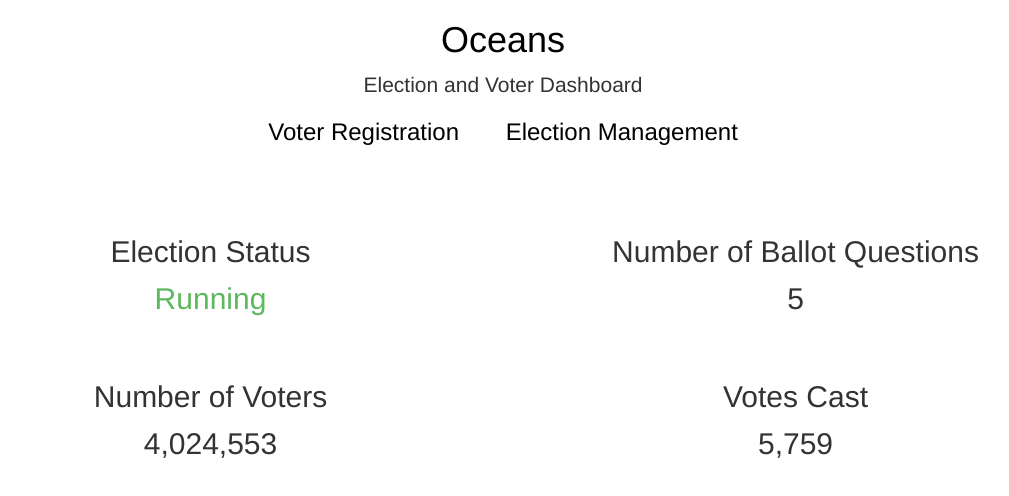
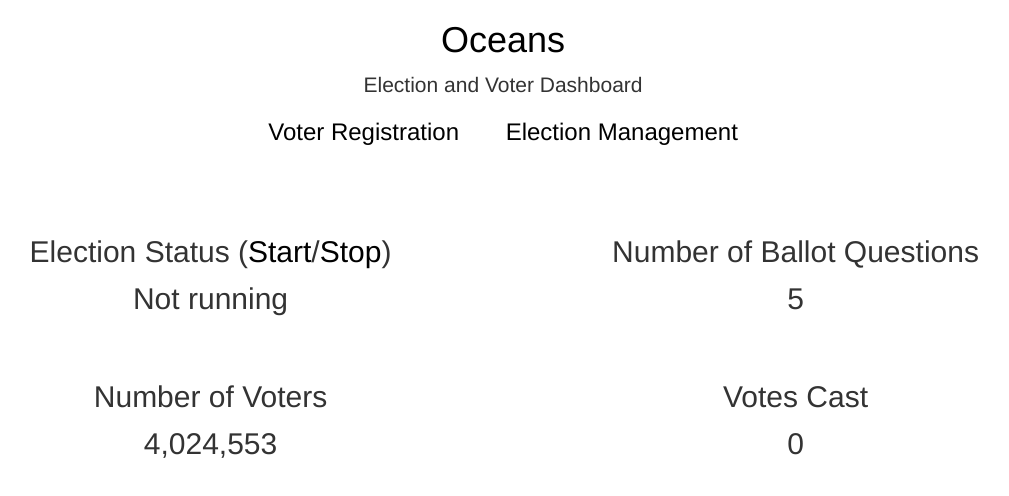
Before and after one commit to jreinstra/oceans-web-app, a plain HTML site: page index.html in a window 1280 px wide. Shown: the whole page, without its empty margins (137-1146 px from the left). Drawn offline with Linux system fonts and the light colour scheme.

Commit message:
made home dashboard slightly less terrible

```diff
--- a/main.js
+++ b/main.js
@@ -19,17 +19,17 @@ app.config(function($routeProvider) {
 });
 
 
-app.controller("HomeController", function($scope, $timeout, $interval) {
+app.controller("HomeController", function($scope) {
     $scope.electionStatus = "Not running";
     $scope.numVoters = 4024553;
     $scope.numVotes = 0;
     $scope.numQuestions = 5;
-    $timeout(function() {
-       $scope.electionStatus = "Running";
-        $interval(function() {
-            $scope.numVotes += 1000 + parseInt(Math.random() * 2000);
-        }, 1000);
-    }, 2000);
+    $scope.start = function() {
+        $scope.electionStatus = "Running";
+    }
+    $scope.stop = function() {
+        $scope.electionStatus = "Not running";
+    }
 });
 
 app.controller("VoterController", function($scope, $rootScope, $timeout, $http) {
--- a/templates/home.html
+++ b/templates/home.html
@@ -1,6 +1,9 @@
 <div class="row row-stats">
     <div class="col-sm-6">
-        <h2>Election Status</h2>
+        <h2>
+            Election Status
+            (<a href="" ng-click="start()">Start</a>/<a href="" ng-click="stop()">Stop</a>)
+        </h2>
         <p class="lead" ng-class="{'stat-success': electionStatus == 'Running'}" ng-bind="electionStatus">-</p>
     </div>
     <div class="col-sm-6">
```
